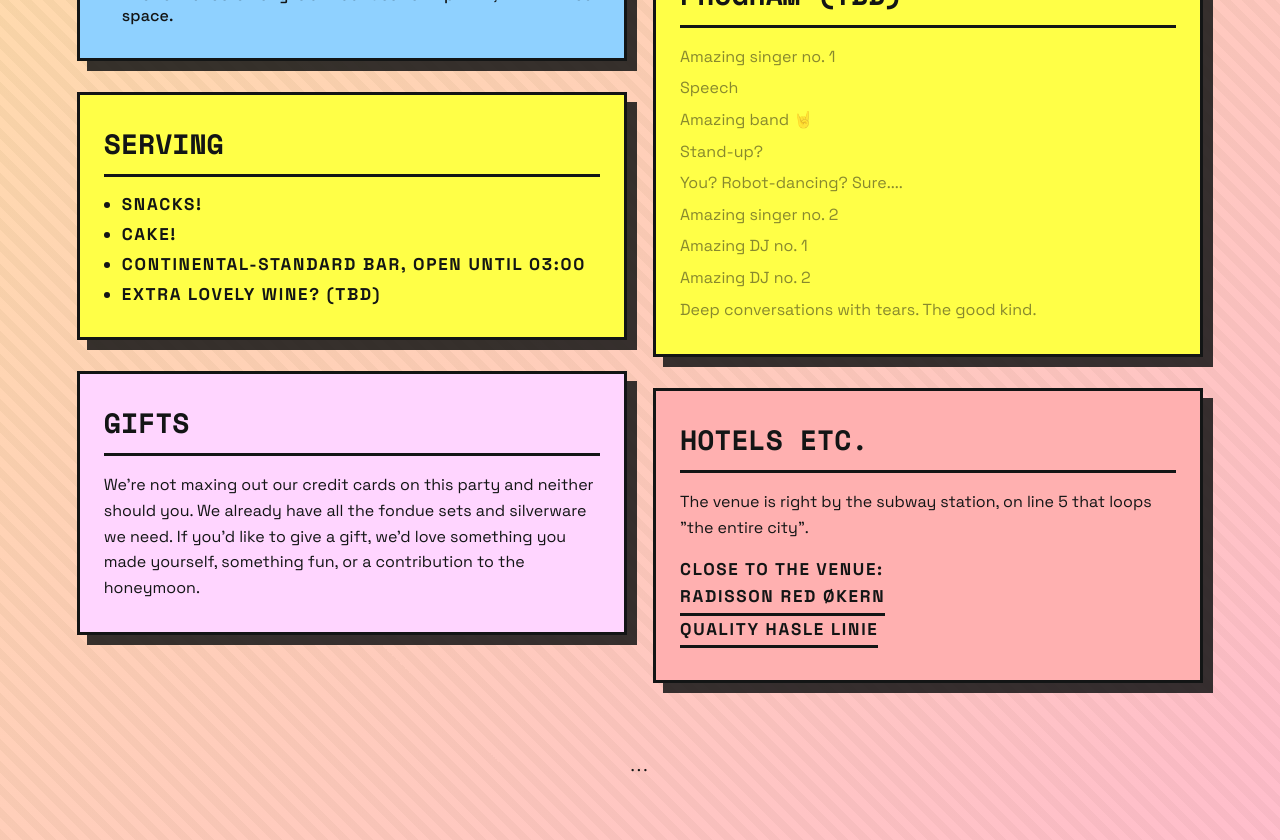
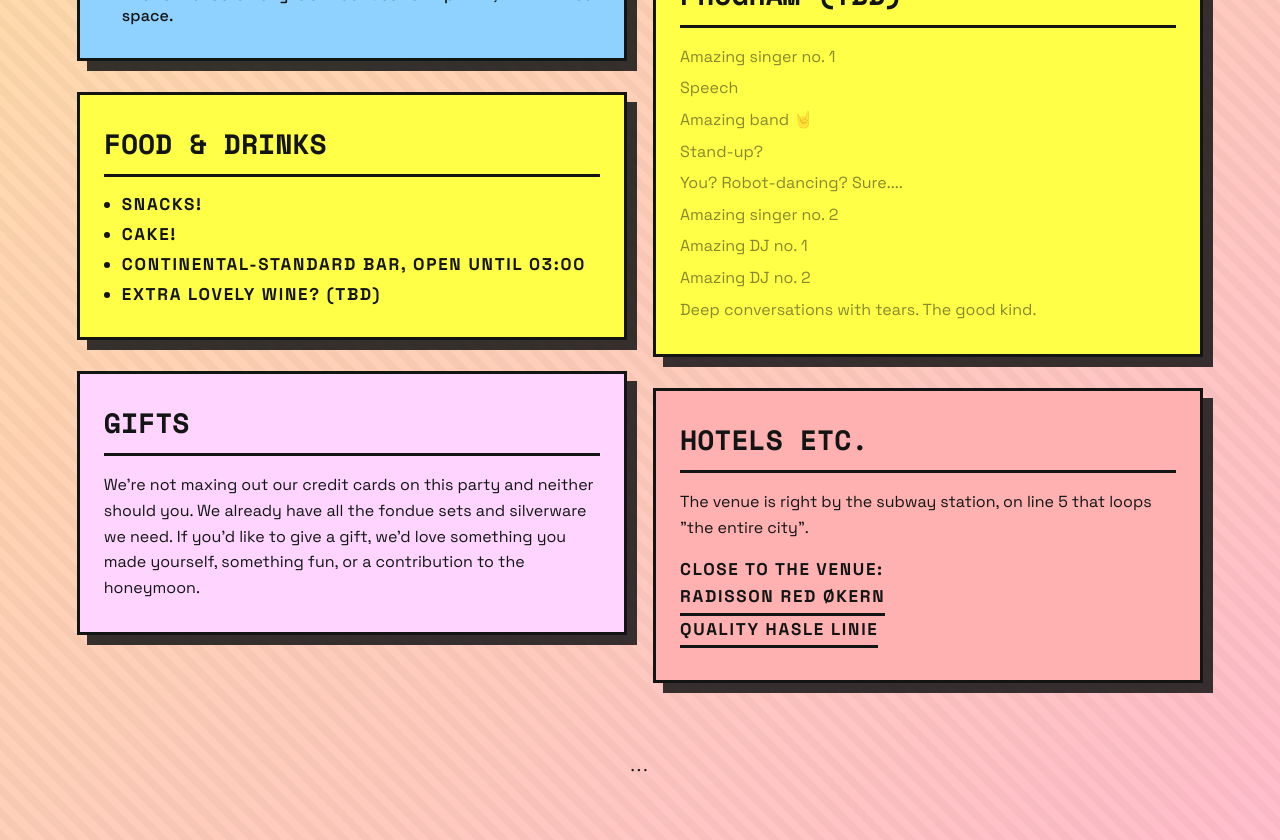
Before and after one commit to datagreier2/mariaogaron.no, a React (Vite) app: page / in a window 1280 px wide. Shown: the part 1340-2180 px from the top of the page. Built offline with nearby package versions, Linux system fonts and the light colour scheme.

Commit message:
"Food & Drinks"

```diff
--- a/src/i18n.js
+++ b/src/i18n.js
@@ -21,7 +21,7 @@ const translations = {
     giftsTitle: "Gifts",
     giftsBody:
       "We're not maxing out our credit cards on this party and neither should you. We already have all the fondue sets and silverware we need. If you'd like to give a gift, we'd love something you made yourself, something fun, or a contribution to the honeymoon.",
-    servingTitle: "Serving",
+    servingTitle: "Food & Drinks",
     servingNote:
       "Snacks!\nCake!\nContinental-standard bar, open until 03:00\nExtra lovely wine? (TBD)",
     directionsTitle: "Directions",
```
